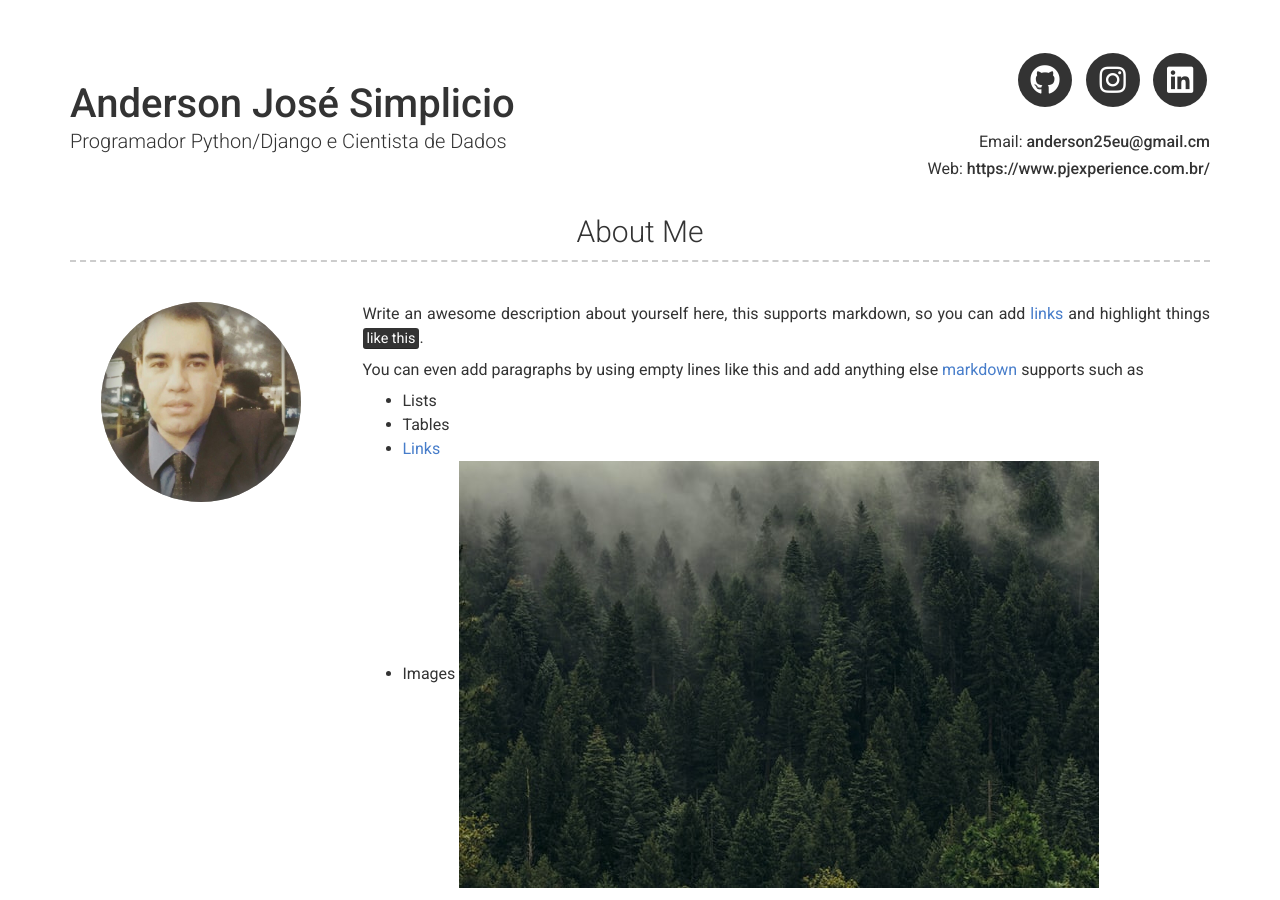
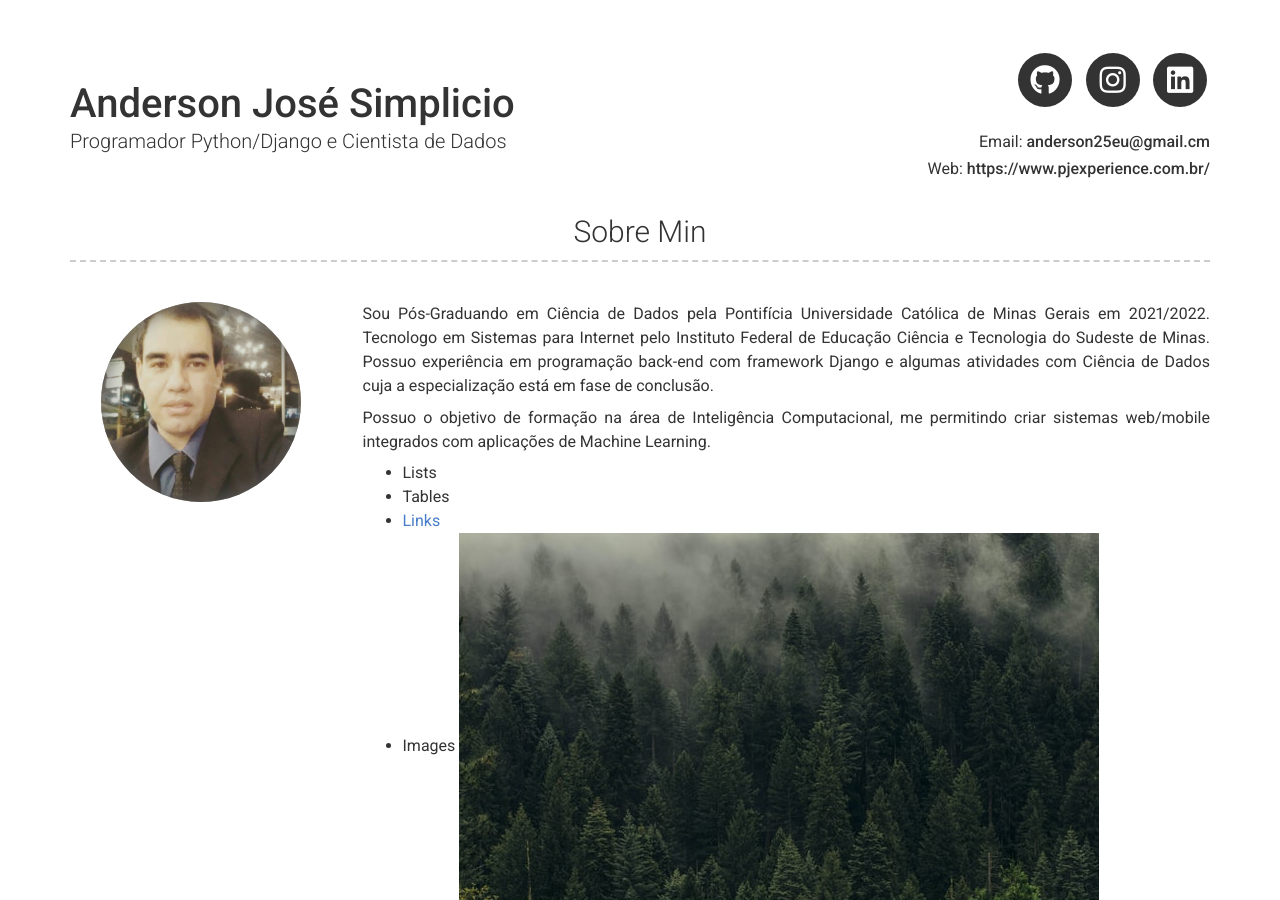
Before and after one commit to andersonsimplicio/works, a Jekyll site: the page built from index.md, in a window 1280 px wide and 900 px high. Built offline with Jekyll 4.4.1, drawn with Linux system fonts in a browser that asks for light colours; nearby versions of some CDN libraries.

Commit message:
Descrição sobre min

```diff
--- a/_config.yml
+++ b/_config.yml
@@ -25,11 +25,17 @@ linkedin_username: anderson-simplicio-77081b50
 
 # About Section
 # about_title: About Me (Use this to override about section title)
+about_title: Sobre Min
 about_profile_image: images/profile.jpg
-about_content: | # this will include new lines to allow paragraphs
-  Write an awesome description about yourself here, this supports markdown, so you can add [links](http://foobar.com) and highlight things <mark>like this</mark>.
+about_content: |
+  Sou Pós-Graduando em Ciência de Dados pela Pontifícia Universidade Católica de Minas Gerais em 2021/2022.
+  Tecnologo em Sistemas para Internet pelo Instituto Federal de Educação Ciência e Tecnologia do Sudeste de Minas.
+  Possuo experiência em programação back-end com framework Django e algumas atividades com Ciência de Dados
+  cuja a especialização está em fase de conclusão.
 
-  You can even add paragraphs by using empty lines like this and add anything else [markdown](https://www.markdownguide.org/getting-started#what-is-markdown) supports such as
+  Possuo o objetivo de formação na área de Inteligência Computacional, me permitindo criar sistemas web/mobile
+  integrados com aplicações de Machine Learning.
+
     - Lists
     - Tables
     - <a href="google.com">Links</a>
```
